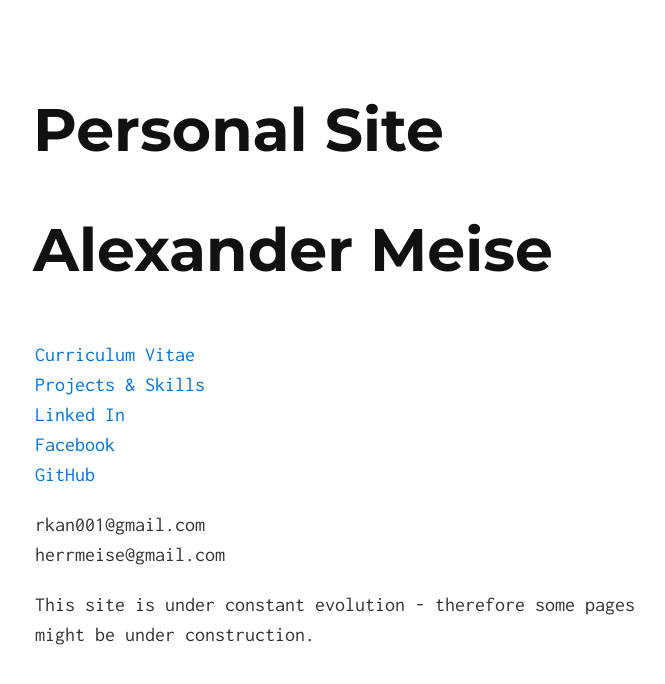
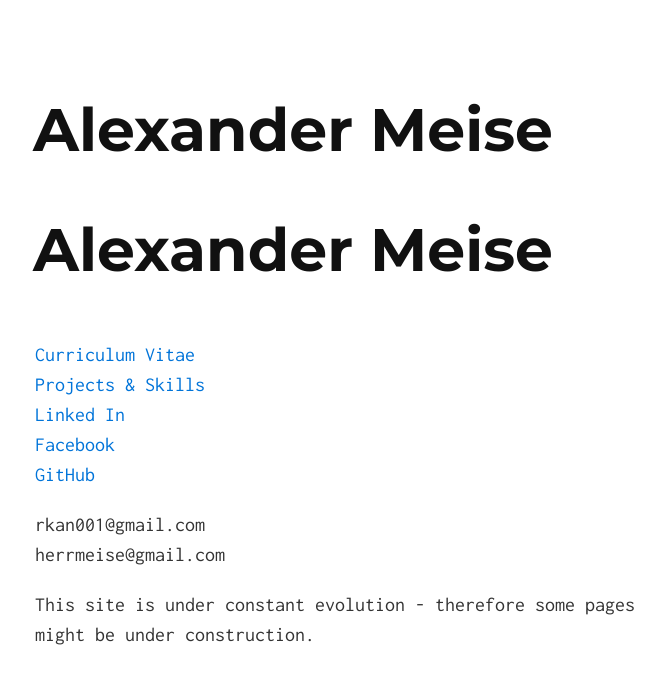
Before and after one commit to alexmeise/alexmeise.github.io, a Jekyll site: the page built from index.md, in a window 1280 px wide. Shown: the top 684 px of the page, without its empty margins (305-970 px from the left). Built offline with Jekyll 4.4.1, drawn with Linux system fonts in a browser that asks for light colours; our own code applies the rules of GitHub Pages for plain Markdown files.

Commit message:
Update _config.yml

```diff
--- a/_config.yml
+++ b/_config.yml
@@ -1,6 +1,6 @@
 # Site settings
 title: alexmeise
-tag_text: Personal Site
+tag_text: Alexander Meise
 description: This is intended to present my cv and contact information.
 
 # Build settings
```
